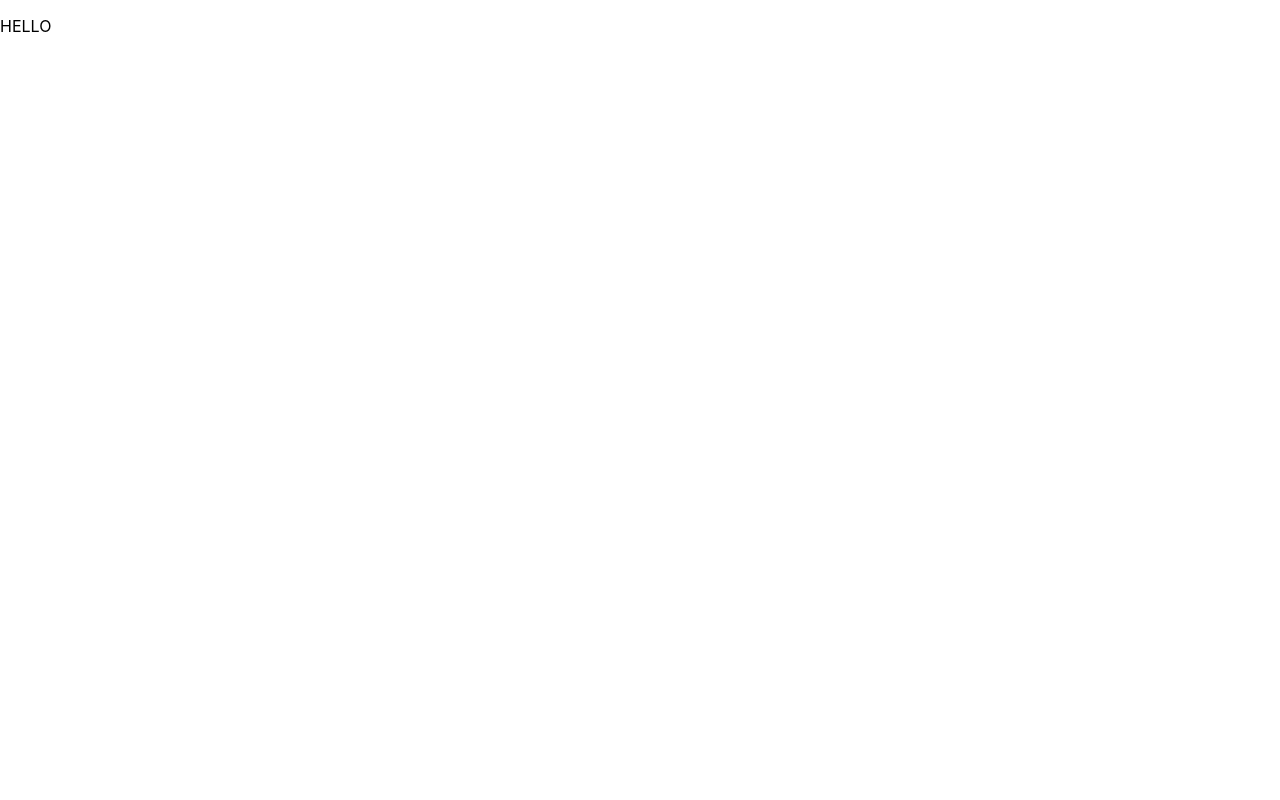
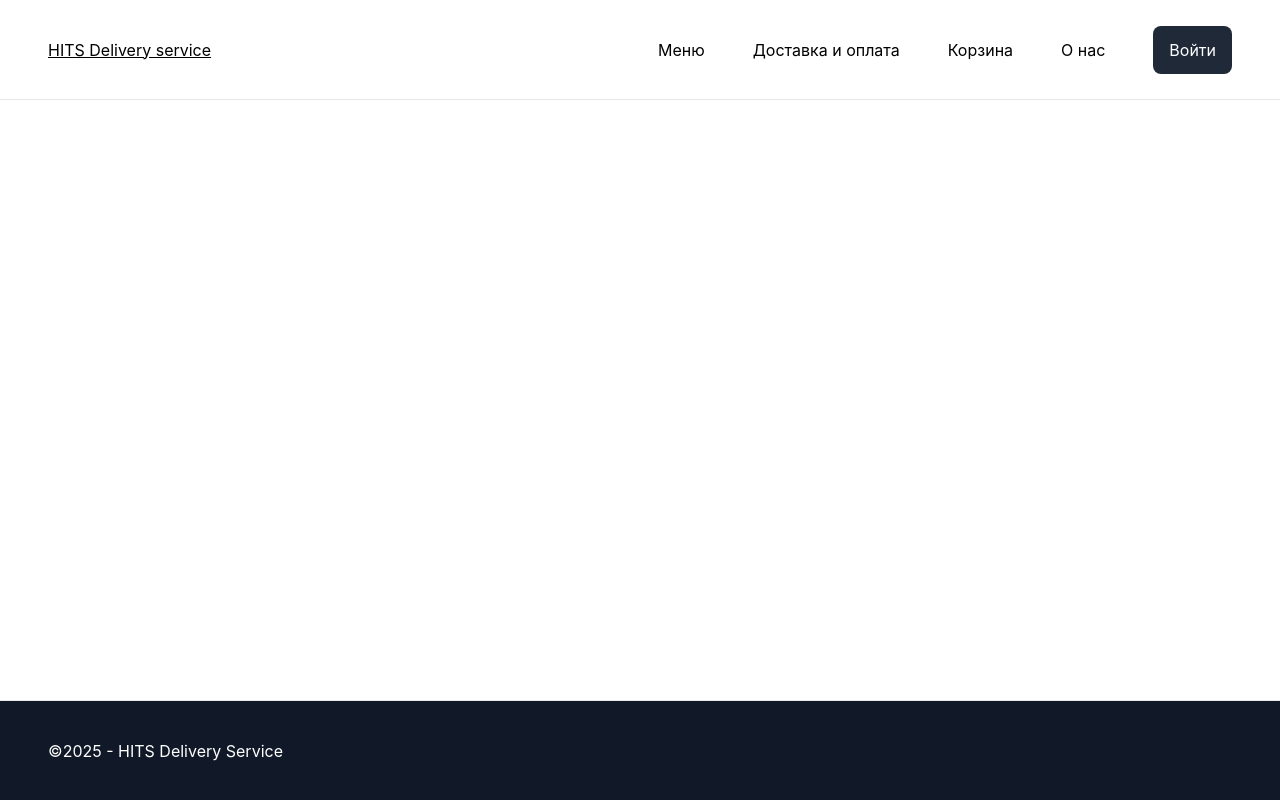
Before and after one commit to egorycheva28/delivery-website, a React (Create React App) app: page / in a window 1280 px wide. Built offline with nearby package versions, Linux system fonts and the light colour scheme.

Commit message:
Add header and footer

```diff
--- a/public/index.html
+++ b/public/index.html
@@ -25,6 +25,7 @@
       Learn how to configure a non-root public URL by running `npm run build`.
     -->
     <title>React App</title>
+    <script src="https://cdn.tailwindcss.com"></script>
   </head>
   <body>
     <noscript>You need to enable JavaScript to run this app.</noscript>
--- a/src/App.tsx
+++ b/src/App.tsx
@@ -1,5 +1,6 @@
 import {RouterProvider} from "react-router-dom";
 import {router} from "./router";
+import "./App.css"
 
 const App = () => (
     <RouterProvider router={router} />
--- a/src/pages/Root/Root.tsx
+++ b/src/pages/Root/Root.tsx
@@ -1,12 +1,15 @@
 import {Outlet} from "react-router-dom";
+import Header from "./components/Header/Header";
+import Footer from "./components/Footer/Footer";
 
 const Root = () => (
-    <>
-        <main>
+    <div className="min-h-screen flex flex-col">
+        <Header/>
+        <main className="flex-grow">
             <Outlet/>
-            <p>HELLO</p>
         </main>
-    </>
+        <Footer/>
+    </div>
 )
 
 export default Root
--- a/src/pages/Root/components/Footer/Footer.tsx
+++ b/src/pages/Root/components/Footer/Footer.tsx
@@ -1,7 +1,7 @@
 const Footer = () => (
-    <>
-
-    </>
+    <div className="flex items-center w-full h-[100px] border-t p-12 bg-gray-900">
+        <p className="text-white">©2025 - HITS Delivery Service</p>
+    </div>
 )
 
 export default Footer
--- a/src/pages/Root/components/Header/Header.tsx
+++ b/src/pages/Root/components/Header/Header.tsx
@@ -1,8 +1,19 @@
+import {NavLink} from "react-router-dom";
+
 const Header = () => {
     return (
-        <>
-
-        </>
+        <div className="flex justify-between items-center w-full h-[100px] border-b p-12">
+            <p className="underline">HITS Delivery service</p>
+            <div className="flex items-center gap-12">
+                <NavLink to="#menu">{"Меню"}</NavLink>
+                <NavLink to="#deliveryAndPayment">{"Доставка и оплата"}</NavLink>
+                <NavLink to="#basket">{"Корзина"}</NavLink>
+                <NavLink to="#about">{"О нас"}</NavLink>
+                <button className="py-3 px-4 rounded-lg bg-gray-800 text-white hover:bg-gray-900">
+                    {"Войти"}
+                </button>
+            </div>
+        </div>
     )
 }
 
```
